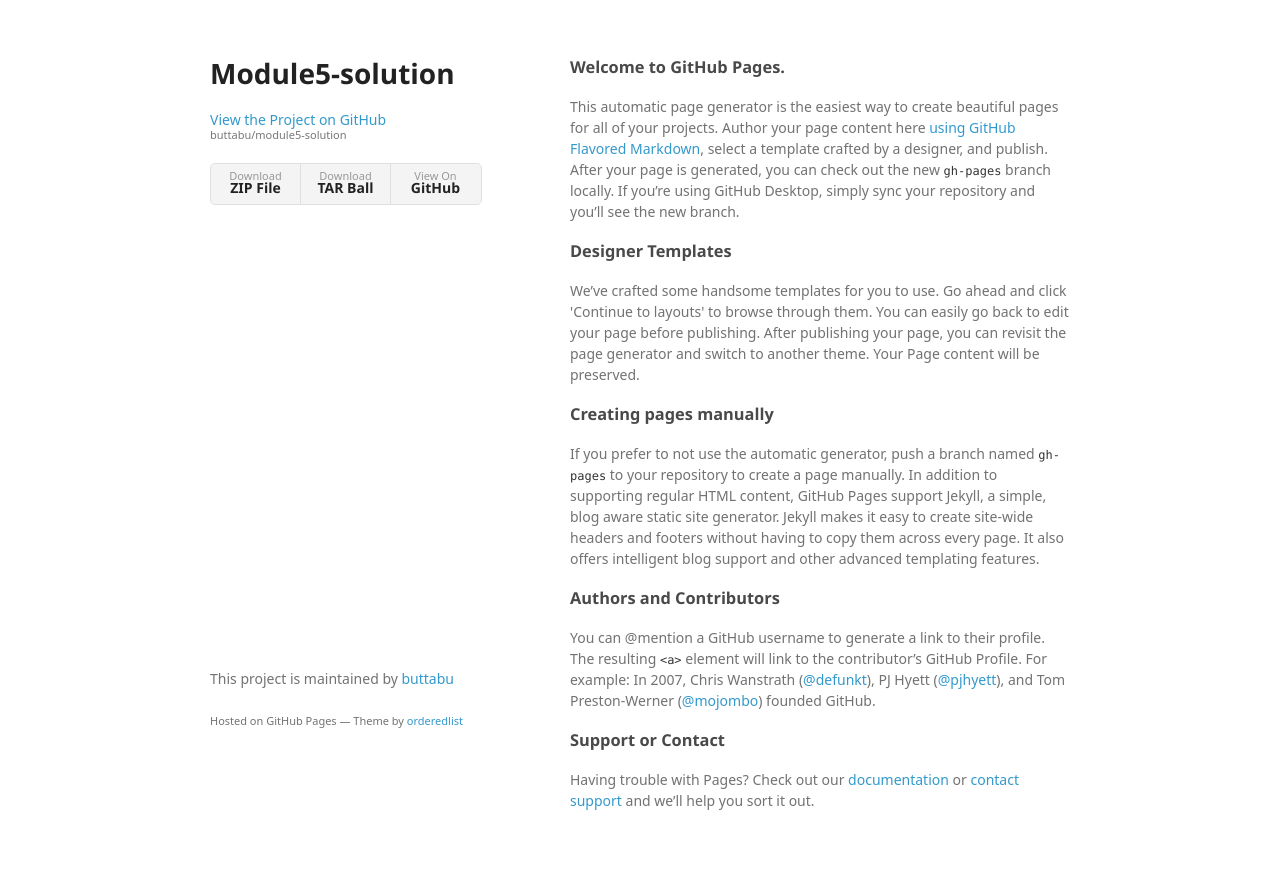
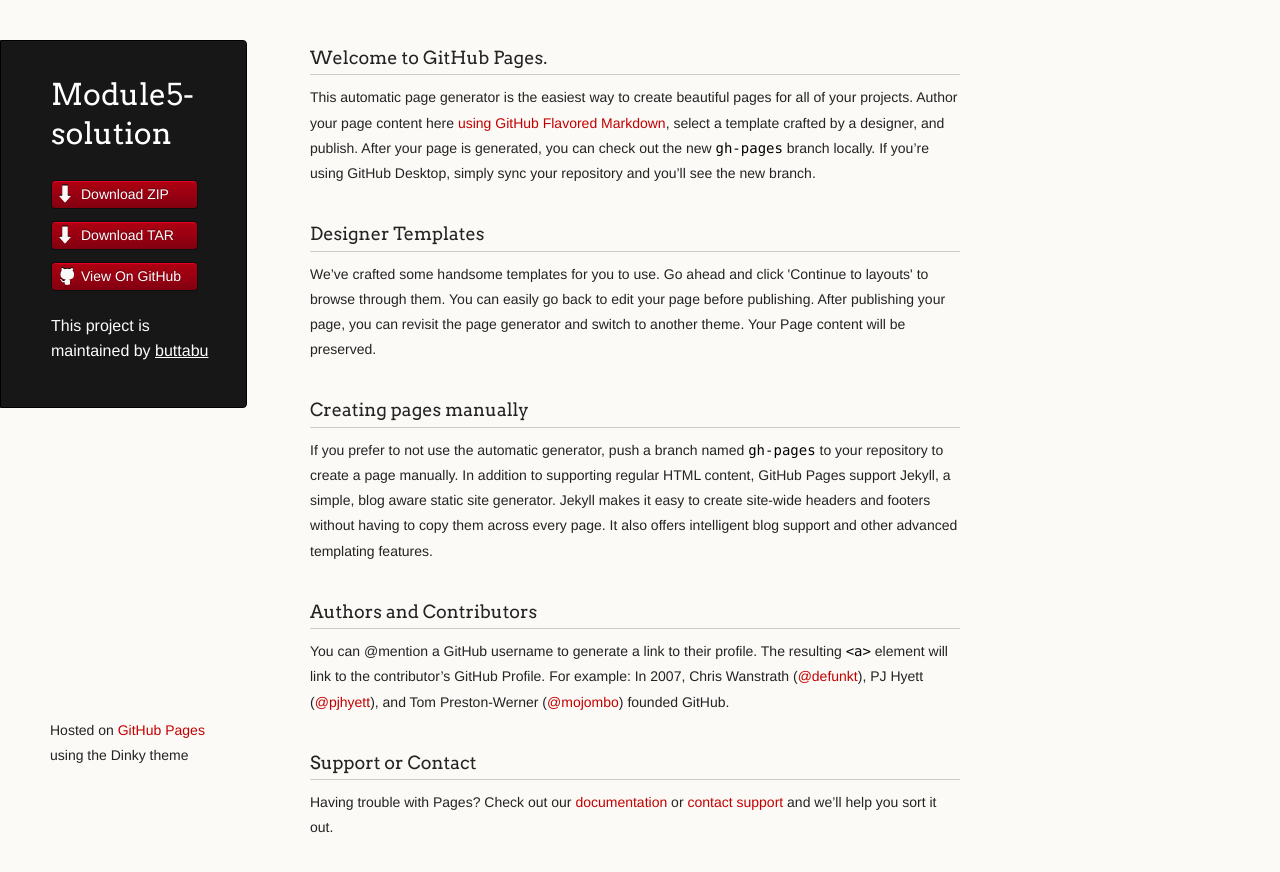
Before and after one commit to buttabu/module5-solution, a plain HTML site: page index.html in a window 1280 px wide. Drawn offline with Linux system fonts and the light colour scheme; a web font is replaced by a local one.

```diff
--- a/index.html
+++ b/index.html
@@ -7,7 +7,8 @@
 
     <link rel="stylesheet" href="stylesheets/styles.css">
     <link rel="stylesheet" href="stylesheets/github-light.css">
-    <meta name="viewport" content="width=device-width">
+    <script src="javascripts/scale.fix.js"></script>
+    <meta name="viewport" content="width=device-width, initial-scale=1, user-scalable=no">
     <!--[if lt IE 9]>
     <script src="//html5shiv.googlecode.com/svn/trunk/html5.js"></script>
     <![endif]-->
@@ -15,17 +16,18 @@
   <body>
     <div class="wrapper">
       <header>
-        <h1>Module5-solution</h1>
-        <p></p>
+        <h1 class="header">Module5-solution</h1>
+        <p class="header"></p>
 
-        <p class="view"><a href="https://github.com/buttabu/module5-solution">View the Project on GitHub <small>buttabu/module5-solution</small></a></p>
+        <ul>
+          <li class="download"><a class="buttons" href="https://github.com/buttabu/module5-solution/zipball/master">Download ZIP</a></li>
+          <li class="download"><a class="buttons" href="https://github.com/buttabu/module5-solution/tarball/master">Download TAR</a></li>
+          <li><a class="buttons github" href="https://github.com/buttabu/module5-solution">View On GitHub</a></li>
+        </ul>
+
+        <p class="header">This project is maintained by <a class="header name" href="https://github.com/buttabu">buttabu</a></p>
 
 
-        <ul>
-          <li><a href="https://github.com/buttabu/module5-solution/zipball/master">Download <strong>ZIP File</strong></a></li>
-          <li><a href="https://github.com/buttabu/module5-solution/tarball/master">Download <strong>TAR Ball</strong></a></li>
-          <li><a href="https://github.com/buttabu/module5-solution">View On <strong>GitHub</strong></a></li>
-        </ul>
       </header>
       <section>
         <h3>
@@ -54,11 +56,10 @@
 <p>Having trouble with Pages? Check out our <a href="https://help.github.com/pages">documentation</a> or <a href="https://github.com/contact">contact support</a> and we’ll help you sort it out.</p>
       </section>
       <footer>
-        <p>This project is maintained by <a href="https://github.com/buttabu">buttabu</a></p>
-        <p><small>Hosted on GitHub Pages &mdash; Theme by <a href="https://github.com/orderedlist">orderedlist</a></small></p>
+        <p><small>Hosted on <a href="https://pages.github.com">GitHub Pages</a> using the Dinky theme</small></p>
       </footer>
     </div>
-    <script src="javascripts/scale.fix.js"></script>
+    <!--[if !IE]><script>fixScale(document);</script><![endif]-->
 
   </body>
 </html>
--- a/stylesheets/styles.css
+++ b/stylesheets/styles.css
@@ -1,251 +1,338 @@
-@font-face {
-  font-family: 'Noto Sans';
-  font-weight: 400;
-  font-style: normal;
-  src: url('../fonts/Noto-Sans-regular/Noto-Sans-regular.eot');
-  src: url('../fonts/Noto-Sans-regular/Noto-Sans-regular.eot?#iefix') format('embedded-opentype'),
-       local('Noto Sans'),
-       local('Noto-Sans-regular'),
-       url('../fonts/Noto-Sans-regular/Noto-Sans-regular.woff2') format('woff2'),
-       url('../fonts/Noto-Sans-regular/Noto-Sans-regular.woff') format('woff'),
-       url('../fonts/Noto-Sans-regular/Noto-Sans-regular.ttf') format('truetype'),
-       url('../fonts/Noto-Sans-regular/Noto-Sans-regular.svg#NotoSans') format('svg');
+@import url(https://fonts.googleapis.com/css?family=Arvo:400,700,400italic);
+
+/* MeyerWeb Reset */
+
+html, body, div, span, applet, object, iframe,
+h1, h2, h3, h4, h5, h6, p, blockquote, pre,
+a, abbr, acronym, address, big, cite, code,
+del, dfn, em, img, ins, kbd, q, s, samp,
+small, strike, strong, sub, sup, tt, var,
+b, u, i, center,
+dl, dt, dd, ol, ul, li,
+fieldset, form, label, legend,
+table, caption, tbody, tfoot, thead, tr, th, td,
+article, aside, canvas, details, embed,
+figure, figcaption, footer, header, hgroup,
+menu, nav, output, ruby, section, summary,
+time, mark, audio, video {
+  margin: 0;
+  padding: 0;
+  border: 0;
+  font: inherit;
+  vertical-align: baseline;
 }
 
-@font-face {
-  font-family: 'Noto Sans';
-  font-weight: 700;
-  font-style: normal;
-  src: url('../fonts/Noto-Sans-700/Noto-Sans-700.eot');
-  src: url('../fonts/Noto-Sans-700/Noto-Sans-700.eot?#iefix') format('embedded-opentype'),
-       local('Noto Sans Bold'),
-       local('Noto-Sans-700'),
-       url('../fonts/Noto-Sans-700/Noto-Sans-700.woff2') format('woff2'),
-       url('../fonts/Noto-Sans-700/Noto-Sans-700.woff') format('woff'),
-       url('../fonts/Noto-Sans-700/Noto-Sans-700.ttf') format('truetype'),
-       url('../fonts/Noto-Sans-700/Noto-Sans-700.svg#NotoSans') format('svg');
-}
 
-@font-face {
-  font-family: 'Noto Sans';
-  font-weight: 400;
-  font-style: italic;
-  src: url('../fonts/Noto-Sans-italic/Noto-Sans-italic.eot');
-  src: url('../fonts/Noto-Sans-italic/Noto-Sans-italic.eot?#iefix') format('embedded-opentype'),
-       local('Noto Sans Italic'),
-       local('Noto-Sans-italic'),
-       url('../fonts/Noto-Sans-italic/Noto-Sans-italic.woff2') format('woff2'),
-       url('../fonts/Noto-Sans-italic/Noto-Sans-italic.woff') format('woff'),
-       url('../fonts/Noto-Sans-italic/Noto-Sans-italic.ttf') format('truetype'),
-       url('../fonts/Noto-Sans-italic/Noto-Sans-italic.svg#NotoSans') format('svg');
-}
-
-@font-face {
-  font-family: 'Noto Sans';
-  font-weight: 700;
-  font-style: italic;
-  src: url('../fonts/Noto-Sans-700italic/Noto-Sans-700italic.eot');
-  src: url('../fonts/Noto-Sans-700italic/Noto-Sans-700italic.eot?#iefix') format('embedded-opentype'),
-       local('Noto Sans Bold Italic'),
-       local('Noto-Sans-700italic'),
-       url('../fonts/Noto-Sans-700italic/Noto-Sans-700italic.woff2') format('woff2'),
-       url('../fonts/Noto-Sans-700italic/Noto-Sans-700italic.woff') format('woff'),
-       url('../fonts/Noto-Sans-700italic/Noto-Sans-700italic.ttf') format('truetype'),
-       url('../fonts/Noto-Sans-700italic/Noto-Sans-700italic.svg#NotoSans') format('svg');
-}
+/* Base text styles */
 
 body {
-  background-color: #fff;
-  padding:50px;
-  font: 14px/1.5 "Noto Sans", "Helvetica Neue", Helvetica, Arial, sans-serif;
-  color:#727272;
-  font-weight:400;
+  padding:10px 50px 0 0;
+  font-family:"Helvetica Neue", Helvetica, Arial, sans-serif;
+	font-size: 14px;
+	color: #232323;
+	background-color: #FBFAF7;
+	margin: 0;
+	line-height: 1.8em;
+	-webkit-font-smoothing: antialiased;
+
 }
 
 h1, h2, h3, h4, h5, h6 {
-  color:#222;
-  margin:0 0 20px;
+  color:#232323;
+  margin:36px 0 10px;
 }
 
-p, ul, ol, table, pre, dl {
-  margin:0 0 20px;
+p, ul, ol, table, dl {
+  margin:0 0 22px;
 }
 
 h1, h2, h3 {
-  line-height:1.1;
+	font-family: Arvo, Monaco, serif;
+  line-height:1.3;
+	font-weight: normal;
+}
+
+h1,h2, h3 {
+	display: block;
+	border-bottom: 1px solid #ccc;
+	padding-bottom: 5px;
 }
 
 h1 {
-  font-size:28px;
+	font-size: 30px;
 }
 
 h2 {
-  color:#393939;
+	font-size: 24px;
 }
 
-h3, h4, h5, h6 {
-  color:#494949;
+h3 {
+	font-size: 18px;
+}
+
+h4, h5, h6 {
+	font-family: Arvo, Monaco, serif;
+	font-weight: 700;
 }
 
 a {
-  color:#39c;
+  color:#C30000;
+  font-weight:200;
   text-decoration:none;
 }
 
 a:hover {
-  color:#069;
+	text-decoration: underline;
 }
 
 a small {
-  font-size:11px;
-  color:#777;
-  margin-top:-0.3em;
-  display:block;
+	font-size: 12px;
 }
 
-a:hover small {
-  color:#777;
+em {
+	font-style: italic;
 }
 
-.wrapper {
-  width:860px;
-  margin:0 auto;
+strong {
+  font-weight:700;
+}
+
+ul {
+  list-style-position: inside;
+  list-style: disc;
+  padding-left: 25px;
+}
+
+ol {
+  list-style-position: inside;
+  list-style: decimal;
+  padding-left: 25px;
 }
 
 blockquote {
-  border-left:1px solid #e5e5e5;
-  margin:0;
-  padding:0 0 0 20px;
-  font-style:italic;
+  margin: 0;
+  padding: 0 0 0 20px;
+  font-style: italic;
 }
 
+dl, dt, dd, dl p {
+	font-color: #444;
+}
+
+dl dt {
+  font-weight: bold;
+}
+
+dl dd {
+  padding-left: 20px;
+  font-style: italic;
+}
+
+dl p {
+  padding-left: 20px;
+  font-style: italic;
+}
+
+hr {
+  border:0;
+  background:#ccc;
+  height:1px;
+  margin:0 0 24px;
+}
+
+/* Images */
+
+img {
+  position: relative;
+  margin: 0 auto;
+  max-width: 650px;
+  padding: 5px;
+  margin: 10px 0 32px 0;
+  border: 1px solid #ccc;
+}
+
+p img {
+  display: inline;
+  margin: 0;
+  padding: 0;
+  vertical-align: middle;
+  text-align: center;
+  border: none;
+}
+
+/* Code blocks */
+
 code, pre {
-  font-family:Monaco, Bitstream Vera Sans Mono, Lucida Console, Terminal, Consolas, Liberation Mono, DejaVu Sans Mono, Courier New, monospace;
-  color:#333;
-  font-size:12px;
+	font-family: Monaco, "Bitstream Vera Sans Mono", "Lucida Console", Terminal, monospace;
+  color:#000;
+  font-size:14px;
 }
 
 pre {
-  padding:8px 15px;
-  background: #f8f8f8;
-  border-radius:5px;
-  border:1px solid #e5e5e5;
-  overflow-x: auto;
+	padding: 4px 12px;
+  background: #FDFEFB;
+  border-radius:4px;
+  border:1px solid #D7D8C8;
+  overflow: auto;
+  overflow-y: hidden;
+	margin-bottom: 32px;
+}
+
+
+/* Tables */
+
+table {
+  width:100%;
 }
 
 table {
-  width:100%;
-  border-collapse:collapse;
+  border: 1px solid #ccc;
+  margin-bottom: 32px;
+  text-align: left;
+ }
+
+th {
+  font-family: 'Arvo', Helvetica, Arial, sans-serif;
+	font-size: 18px;
+	font-weight: normal;
+  padding: 10px;
+  background: #232323;
+  color: #FDFEFB;
+ }
+
+td {
+  padding: 10px;
+	background: #ccc;
+ }
+
+
+/* Wrapper */
+.wrapper {
+  width:960px;
 }
 
-th, td {
-  text-align:left;
-  padding:5px 10px;
-  border-bottom:1px solid #e5e5e5;
+
+/* Header */
+
+header {
+	background-color: #171717;
+	color: #FDFDFB;
+  width:170px;
+  float:left;
+  position:fixed;
+	border: 1px solid #000;
+	-webkit-border-top-right-radius: 4px;
+	-webkit-border-bottom-right-radius: 4px;
+	-moz-border-radius-topright: 4px;
+	-moz-border-radius-bottomright: 4px;
+	border-top-right-radius: 4px;
+	border-bottom-right-radius: 4px;
+	padding: 34px 25px 22px 50px;
+	margin: 30px 25px 0 0;
+	-webkit-font-smoothing: antialiased;
 }
 
-dt {
-  color:#444;
-  font-weight:700;
+p.header {
+	font-size: 16px;
 }
 
-th {
-  color:#444;
+h1.header {
+	font-family: Arvo, sans-serif;
+	font-size: 30px;
+	font-weight: 300;
+	line-height: 1.3em;
+	border-bottom: none;
+	margin-top: 0;
 }
 
-img {
-  max-width:100%;
+
+h1.header, a.header, a.name, header a{
+	color: #fff;
 }
 
-header {
-  width:270px;
-  float:left;
-  position:fixed;
-  -webkit-font-smoothing:subpixel-antialiased;
+a.header {
+	text-decoration: underline;
+}
+
+a.name {
+	white-space: nowrap;
 }
 
 header ul {
   list-style:none;
-  height:40px;
   padding:0;
-  background: #f4f4f4;
-  border-radius:5px;
-  border:1px solid #e0e0e0;
-  width:270px;
 }
 
 header li {
-  width:89px;
-  float:left;
-  border-right:1px solid #e0e0e0;
-  height:40px;
+	list-style-type: none;
+  width:132px;
+  height:15px;
+	margin-bottom: 12px;
+	line-height: 1em;
+	padding: 6px 6px 6px 7px;
+
+	background: #AF0011;
+	background: -moz-linear-gradient(top, #AF0011 0%, #820011 100%);
+  background: -webkit-gradient(linear, left top, left bottom, color-stop(0%,#f8f8f8), color-stop(100%,#dddddd));
+  background: -webkit-linear-gradient(top, #AF0011 0%,#820011 100%);
+  background: -o-linear-gradient(top, #AF0011 0%,#820011 100%);
+  background: -ms-linear-gradient(top, #AF0011 0%,#820011 100%);
+  background: linear-gradient(top, #AF0011 0%,#820011 100%);
+
+	border-radius:4px;
+  border:1px solid #0D0D0D;
+
+	-webkit-box-shadow: inset 0px 1px 1px 0 rgba(233,2,38, 1);
+	box-shadow: inset 0px 1px 1px 0 rgba(233,2,38, 1);
+
 }
 
-header li:first-child a {
-  border-radius:5px 0 0 5px;
+header li:hover {
+	background: #C3001D;
+	background: -moz-linear-gradient(top, #C3001D 0%, #950119 100%);
+  background: -webkit-gradient(linear, left top, left bottom, color-stop(0%,#f8f8f8), color-stop(100%,#dddddd));
+  background: -webkit-linear-gradient(top, #C3001D 0%,#950119 100%);
+  background: -o-linear-gradient(top, #C3001D 0%,#950119 100%);
+  background: -ms-linear-gradient(top, #C3001D 0%,#950119 100%);
+  background: linear-gradient(top, #C3001D 0%,#950119 100%);
 }
 
-header li:last-child a {
-  border-radius:0 5px 5px 0;
+a.buttons {
+	-webkit-font-smoothing: antialiased;
+	background: url(../images/arrow-down.png) no-repeat;
+	font-weight: normal;
+	text-shadow: rgba(0, 0, 0, 0.4) 0 -1px 0;
+	padding: 2px 2px 2px 22px;
+	height: 30px;
 }
 
-header ul a {
-  line-height:1;
-  font-size:11px;
-  color:#999;
-  display:block;
-  text-align:center;
-  padding-top:6px;
-  height:34px;
+a.github {
+	background: url(../images/octocat-small.png) no-repeat 1px;
 }
 
-header ul a:hover {
-  color:#999;
+a.buttons:hover {
+	color: #fff;
+	text-decoration: none;
 }
 
-header ul a:active {
-  background-color:#f0f0f0;
-}
 
-strong {
-  color:#222;
-  font-weight:700;
-}
-
-header ul li + li + li {
-  border-right:none;
-  width:89px;
-}
-
-header ul a strong {
-  font-size:14px;
-  display:block;
-  color:#222;
-}
+/* Section - for main page content */
 
 section {
-  width:500px;
+  width:650px;
   float:right;
   padding-bottom:50px;
 }
 
-small {
-  font-size:11px;
-}
 
-hr {
-  border:0;
-  background:#e5e5e5;
-  height:1px;
-  margin:0 0 20px;
-}
+/* Footer */
 
 footer {
-  width:270px;
+  width:170px;
   float:left;
   position:fixed;
-  bottom:50px;
-  -webkit-font-smoothing:subpixel-antialiased;
+  bottom:10px;
+	padding-left: 50px;
 }
 
 @media print, screen and (max-width: 960px) {
@@ -261,14 +348,18 @@
     width:auto;
   }
 
+	footer {
+		border-top: 1px solid #ccc;
+		margin:0 84px 0 50px;
+		padding:0;
+	}
+
   header {
     padding-right:320px;
   }
 
   section {
-    border:1px solid #e5e5e5;
-    border-width:1px 0;
-    padding:20px 0;
+    padding:20px 84px 20px 50px;
     margin:0 0 20px;
   }
 
@@ -278,8 +369,8 @@
 
   header ul {
     position:absolute;
-    right:50px;
-    top:52px;
+    right:130px;
+    top:84px;
   }
 }
 
@@ -289,30 +380,38 @@
   }
 
   header {
-    padding:0;
+    padding:10px 20px 0;
+		margin-right: 0;
   }
+
+	section {
+    padding:10px 0 10px 20px;
+    margin:0 0 30px;
+  }
+
+	footer {
+		margin: 0 0 0 30px;
+	}
 
   header ul, header p.view {
     position:static;
   }
-
-  pre, code {
-    word-wrap:normal;
-  }
 }
 
 @media print, screen and (max-width: 480px) {
-  body {
-    padding:15px;
+
+  header ul li.download {
+    display:none;
   }
 
-  header ul {
-    width:99%;
-  }
+	footer {
+		margin: 0 0 0 20px;
+	}
 
-  header li, header ul li + li + li {
-    width:33%;
-  }
+	footer a{
+		display:block;
+	}
+
 }
 
 @media print {
```
Also changed, not shown: javascripts/scale.fix.js (+20 -17 lines), images/arrow-down.png (added), images/octocat-small.png (added).
